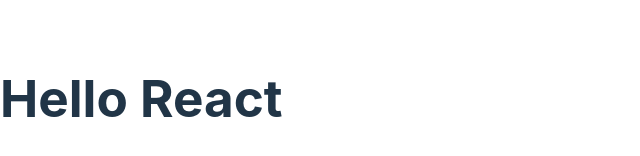
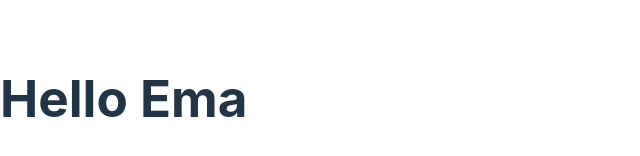
Before and after one commit to EmanuelaPau/my-first-react-project, a React (Vite) app: page / in a window 1280 px wide. Shown: the part 302-458 px from the top of the page, without its empty margins (0-640 px from the left). Built offline with nearby package versions, Linux system fonts and the light colour scheme.

Commit message:
first react function

```diff
--- a/src/Message.tsx
+++ b/src/Message.tsx
@@ -1,5 +1,13 @@
 function Message() {
-    return <h1>Hello React</h1>
+    const name = 'Ema';
+    if (name)
+    {
+        return <h1>Hello {name}</h1>
+    }
+    else {
+        return <h1>Hello React</h1>
+    }
+
 }
 
 export default Message;
```
